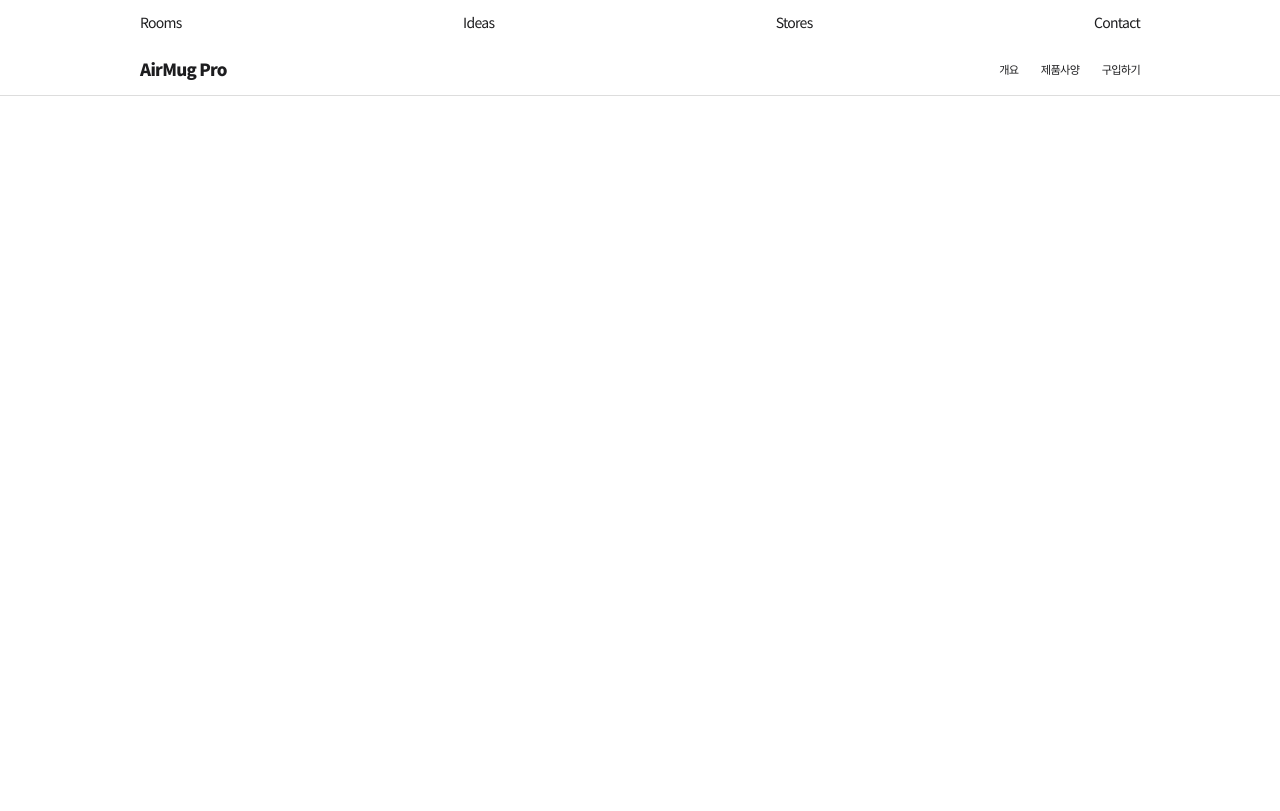
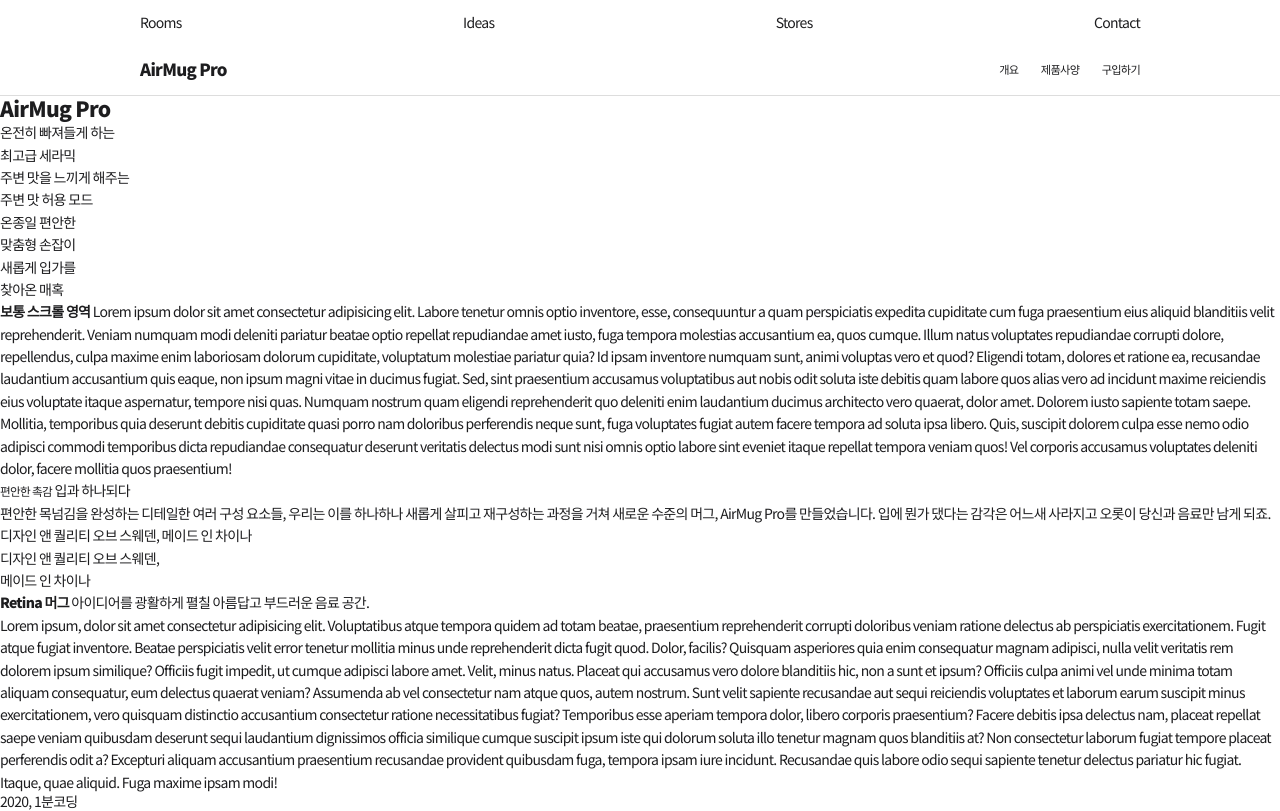
Before and after one commit to leehwarang/css-interaction, a plain HTML site: page index.html in a window 1280 px wide. Drawn offline with Linux system fonts and the light colour scheme.

Commit message:
feat: page content html

```diff
--- a/index.html
+++ b/index.html
@@ -32,6 +32,103 @@
           <a href="">구입하기</a>
         </div>
       </nav>
+      <section class="scroll-section" id="scroll-section-0">
+        <h1>AirMug Pro</h1>
+        <div class="sticky-elem main-message">
+          <p>온전히 빠져들게 하는<br />최고급 세라믹</p>
+        </div>
+        <div class="sticky-elem main-message">
+          <p>주변 맛을 느끼게 해주는<br />주변 맛 허용 모드</p>
+        </div>
+        <div class="sticky-elem main-message">
+          <p>온종일 편안한<br />맞춤형 손잡이</p>
+        </div>
+        <div class="sticky-elem main-message">
+          <p>새롭게 입가를<br />찾아온 매혹</p>
+        </div>
+      </section>
+      <section class="scroll-section" id="scroll-section-1">
+        <p>
+          <strong>보통 스크롤 영역</strong>
+          Lorem ipsum dolor sit amet consectetur adipisicing elit. Labore
+          tenetur omnis optio inventore, esse, consequuntur a quam perspiciatis
+          expedita cupiditate cum fuga praesentium eius aliquid blanditiis velit
+          reprehenderit. Veniam numquam modi deleniti pariatur beatae optio
+          repellat repudiandae amet iusto, fuga tempora molestias accusantium
+          ea, quos cumque. Illum natus voluptates repudiandae corrupti dolore,
+          repellendus, culpa maxime enim laboriosam dolorum cupiditate,
+          voluptatum molestiae pariatur quia? Id ipsam inventore numquam sunt,
+          animi voluptas vero et quod? Eligendi totam, dolores et ratione ea,
+          recusandae laudantium accusantium quis eaque, non ipsum magni vitae in
+          ducimus fugiat. Sed, sint praesentium accusamus voluptatibus aut nobis
+          odit soluta iste debitis quam labore quos alias vero ad incidunt
+          maxime reiciendis eius voluptate itaque aspernatur, tempore nisi quas.
+          Numquam nostrum quam eligendi reprehenderit quo deleniti enim
+          laudantium ducimus architecto vero quaerat, dolor amet. Dolorem iusto
+          sapiente totam saepe. Mollitia, temporibus quia deserunt debitis
+          cupiditate quasi porro nam doloribus perferendis neque sunt, fuga
+          voluptates fugiat autem facere tempora ad soluta ipsa libero. Quis,
+          suscipit dolorem culpa esse nemo odio adipisci commodi temporibus
+          dicta repudiandae consequatur deserunt veritatis delectus modi sunt
+          nisi omnis optio labore sint eveniet itaque repellat tempora veniam
+          quos! Vel corporis accusamus voluptates deleniti dolor, facere
+          mollitia quos praesentium!
+        </p>
+      </section>
+      <section class="scroll-section" id="scroll-section-2">
+        <div class="sticky-elem main-message">
+          <p>
+            <small>편안한 촉감</small>
+            입과 하나되다
+          </p>
+        </div>
+        <div class="sticky-elem desc-message">
+          <p>
+            편안한 목넘김을 완성하는 디테일한 여러 구성 요소들, 우리는 이를
+            하나하나 새롭게 살피고 재구성하는 과정을 거쳐 새로운 수준의 머그,
+            AirMug Pro를 만들었습니다. 입에 뭔가 댔다는 감각은 어느새 사라지고
+            오롯이 당신과 음료만 남게 되죠. 디자인 앤 퀄리티 오브 스웨덴, 메이드
+            인 차이나
+          </p>
+          <div class="pin"></div>
+        </div>
+        <div class="sticky-elem desc-message">
+          <p>디자인 앤 퀄리티 오브 스웨덴, <br />메이드 인 차이나</p>
+          <div class="pin"></div>
+        </div>
+      </section>
+      <section class="scroll-section" id="scroll-section-3">
+        <p class="mid-message">
+          <strong>Retina 머그</strong>
+          아이디어를 광활하게 펼칠 아름답고 부드러운 음료 공간.
+        </p>
+        <p class="canvas-caption">
+          Lorem ipsum, dolor sit amet consectetur adipisicing elit. Voluptatibus
+          atque tempora quidem ad totam beatae, praesentium reprehenderit
+          corrupti doloribus veniam ratione delectus ab perspiciatis
+          exercitationem. Fugit atque fugiat inventore. Beatae perspiciatis
+          velit error tenetur mollitia minus unde reprehenderit dicta fugit
+          quod. Dolor, facilis? Quisquam asperiores quia enim consequatur magnam
+          adipisci, nulla velit veritatis rem dolorem ipsum similique? Officiis
+          fugit impedit, ut cumque adipisci labore amet. Velit, minus natus.
+          Placeat qui accusamus vero dolore blanditiis hic, non a sunt et ipsum?
+          Officiis culpa animi vel unde minima totam aliquam consequatur, eum
+          delectus quaerat veniam? Assumenda ab vel consectetur nam atque quos,
+          autem nostrum. Sunt velit sapiente recusandae aut sequi reiciendis
+          voluptates et laborum earum suscipit minus exercitationem, vero
+          quisquam distinctio accusantium consectetur ratione necessitatibus
+          fugiat? Temporibus esse aperiam tempora dolor, libero corporis
+          praesentium? Facere debitis ipsa delectus nam, placeat repellat saepe
+          veniam quibusdam deserunt sequi laudantium dignissimos officia
+          similique cumque suscipit ipsum iste qui dolorum soluta illo tenetur
+          magnam quos blanditiis at? Non consectetur laborum fugiat tempore
+          placeat perferendis odit a? Excepturi aliquam accusantium praesentium
+          recusandae provident quibusdam fuga, tempora ipsam iure incidunt.
+          Recusandae quis labore odio sequi sapiente tenetur delectus pariatur
+          hic fugiat. Itaque, quae aliquid. Fuga maxime ipsam modi!
+        </p>
+      </section>
+      <footer class="footer">2020, 1분코딩</footer>
     </div>
   </body>
 </html>
```
